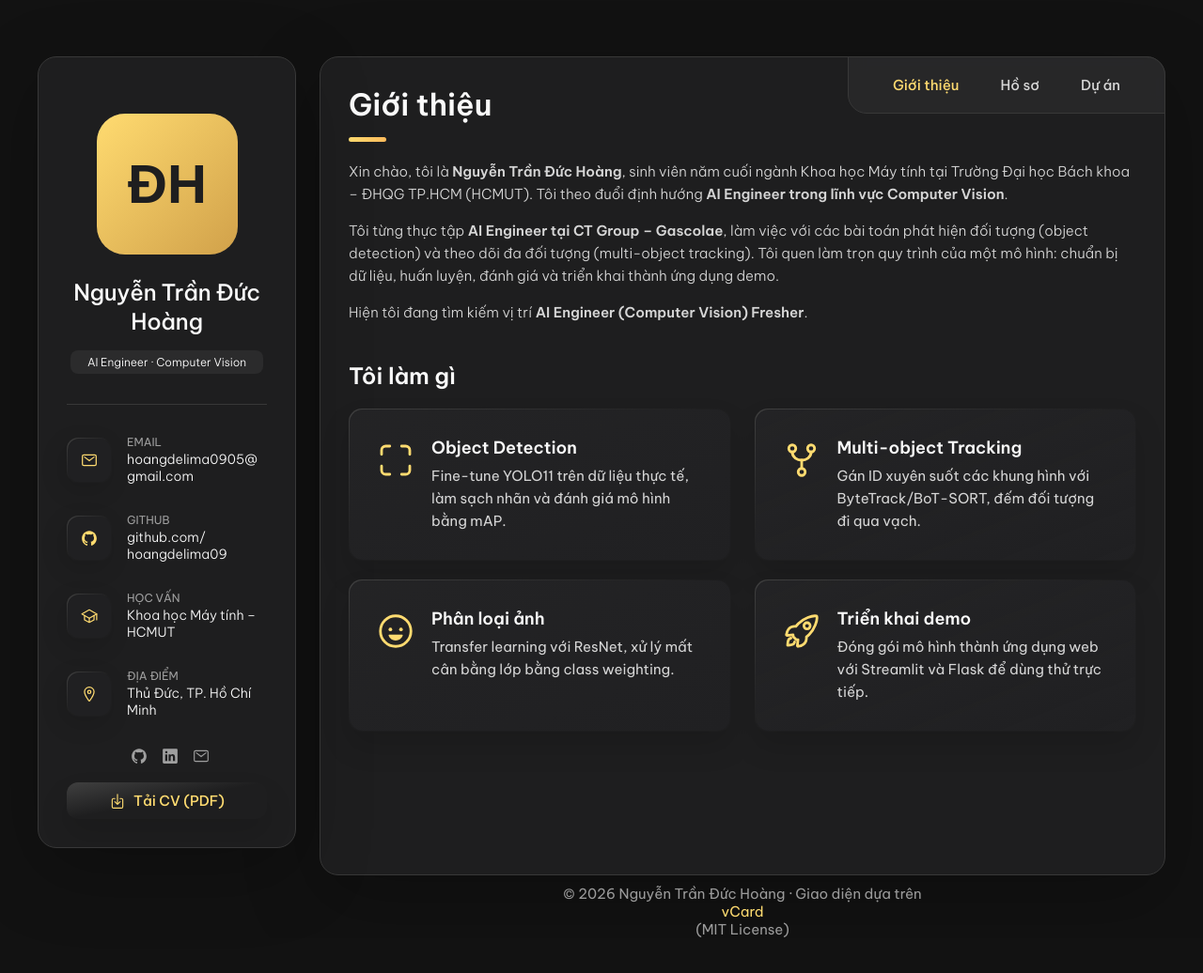
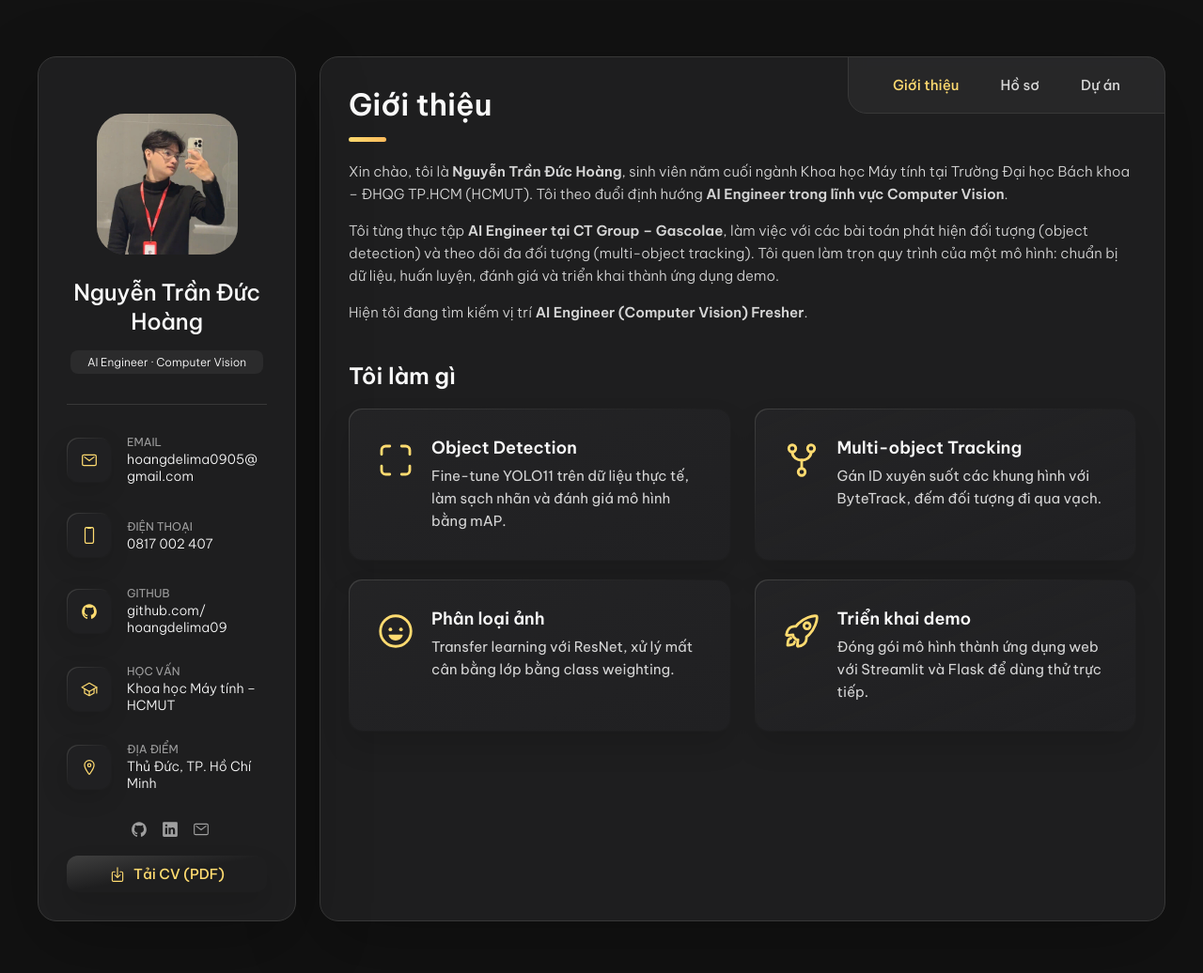
Before and after one commit to hoangdelima09/hoangdelima09.github.io, a plain HTML site: page index.html in a window 1280 px wide. Shown: the whole page at 94% size. Before the commit the page ends 999 px from the top, so only its background shows below. Drawn offline with nearby package versions, Linux system fonts and the light colour scheme.

Commit message:
Use real photo as avatar, add phone number, remove footer and BoT-SORT mentions
Co-Authored-By: Claude Opus 5.5 <noreply@anthropic.com>

```diff
--- a/assets/css/style.css
+++ b/assets/css/style.css
@@ -334,6 +334,12 @@ main {
 .avatar-box {
   background: var(--bg-gradient-onyx);
   border-radius: 20px;
+  overflow: hidden;
+}
+
+.avatar-box img {
+  aspect-ratio: 1;
+  object-fit: cover;
 }
 
 .info-content .name {
--- a/index.html
+++ b/index.html
@@ -12,7 +12,7 @@
     content="Object detection, multi-object tracking và triển khai mô hình thị giác máy tính.">
   <meta property="og:type" content="website">
 
-  <link rel="icon" href="./assets/images/avatar.svg" type="image/svg+xml">
+  <link rel="icon" href="./assets/images/avatar.jpg" type="image/jpeg">
   <link rel="stylesheet" href="./assets/css/style.css">
 
   <link rel="preconnect" href="https://fonts.googleapis.com">
@@ -31,7 +31,7 @@
       <div class="sidebar-info">
 
         <figure class="avatar-box">
-          <img src="./assets/images/avatar.svg" alt="Nguyễn Trần Đức Hoàng" width="80">
+          <img src="./assets/images/avatar.jpg" alt="Nguyễn Trần Đức Hoàng" width="80">
         </figure>
 
         <div class="info-content">
@@ -59,6 +59,16 @@
             <div class="contact-info">
               <p class="contact-title">Email</p>
               <a href="mailto:hoangdelima0905@gmail.com" class="contact-link">hoangdelima0905@<wbr>gmail.com</a>
+            </div>
+          </li>
+
+          <li class="contact-item">
+            <div class="icon-box">
+              <ion-icon name="phone-portrait-outline"></ion-icon>
+            </div>
+            <div class="contact-info">
+              <p class="contact-title">Điện thoại</p>
+              <a href="tel:+84817002407" class="contact-link">0817 002 407</a>
             </div>
           </li>
 
@@ -194,7 +204,7 @@
               <div class="service-content-box">
                 <h4 class="h4 service-item-title">Multi-object Tracking</h4>
                 <p class="service-item-text">
-                  Gán ID xuyên suốt các khung hình với ByteTrack/BoT-SORT, đếm đối tượng đi qua vạch.
+                  Gán ID xuyên suốt các khung hình với ByteTrack, đếm đối tượng đi qua vạch.
                 </p>
               </div>
             </li>
@@ -287,7 +297,7 @@
             <li class="skills-item">
               <h5 class="h5 skill-group-title">Computer Vision</h5>
               <ul class="tag-list">
-                <li>YOLO11</li><li>Ultralytics</li><li>ByteTrack</li><li>BoT-SORT</li><li>ResNet</li><li>OpenCV</li>
+                <li>YOLO11</li><li>Ultralytics</li><li>ByteTrack</li><li>ResNet</li><li>OpenCV</li>
               </ul>
             </li>
 
@@ -369,7 +379,7 @@
                   <p class="blog-text">
                     Phát hiện, theo dõi và đếm phương tiện giao thông trong video. Fine-tune YOLO11m trên BDD100K
                     (70K ảnh huấn luyện, 1.28M bounding box), đạt mAP@50 0.58 trên tập validation; xây dựng pipeline
-                    làm sạch dữ liệu sửa 9.2K box lỗi; tích hợp ByteTrack/BoT-SORT và bộ đếm xe qua vạch theo hai
+                    làm sạch dữ liệu sửa 9.2K box lỗi; tích hợp ByteTrack và bộ đếm xe qua vạch theo hai
                     chiều trong ứng dụng Streamlit.
                   </p>
                   <ul class="tag-list">
@@ -462,12 +472,6 @@
 
       </article>
 
-      <footer class="site-footer">
-        © 2026 Nguyễn Trần Đức Hoàng · Giao diện dựa trên
-        <a href="https://github.com/codewithsadee/vcard-personal-portfolio" target="_blank" rel="noopener">vCard</a>
-        (MIT License)
-      </footer>
-
     </div>
 
   </main>
```
Also changed, not shown: assets/images/avatar.jpg (added), assets/images/avatar.svg (deleted).
